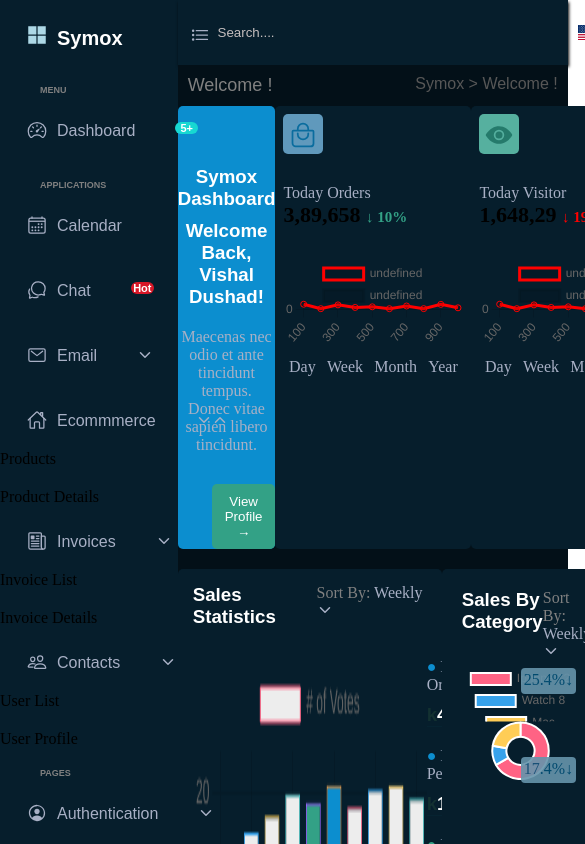
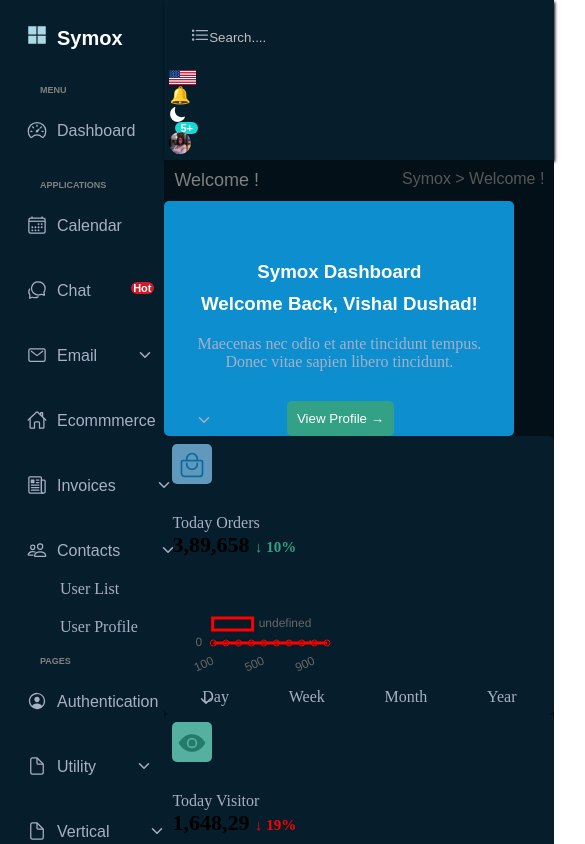
Before and after one commit to Vishalskk/Symoxjs.github.io, a plain HTML site: page index.html in a window 390 px wide. Both pictures are taken after a click on the element 163 px from the left and 565 px from the top of the page. Shown: the top 844 px of the page, 585 px wide, since content can reach past the window. Drawn offline with nearby package versions, Linux system fonts and the light colour scheme.

Commit message:
Update index.css

```diff
--- a/index.css
+++ b/index.css
@@ -5,8 +5,12 @@
 #mainsectionSYMOX{
     display: flex;
 }
+#secondmaindivid{
+    width: 100%;
+}
 .navdiv{
-    /* height: 1000px; */
+    /* height:
+    px; */
     width: 255px;
     background-color: #061e2c;
     /* overflow: auto; */
@@ -30,9 +34,6 @@
     height: 12px;
     width: 23px;
     border-radius: 12px;
-    position: relative;
-    top: 27px;
-    left: 72px;
 color: white;
 font-size: 11px;
 text-align: center;
@@ -364,9 +365,6 @@
     margin: auto;
     margin-top: 20px;
 }
-.secondmaindiv{
-    width: 100%;
-}
 #chart{
     height: 340px!important;
     width: 200px;
@@ -444,13 +442,25 @@
     border-radius: 4px;
     padding: 1px;
 }
-#acro1{
+#acro1,#acro2,#acro3,
+#acro4,
+#acro5,
+#acro6,
+#acro7,
+#acro8,
+#acro9,
+#acro10,
+#acro11,
+#acro12,
+#acro13,
+#acro14,
+#acro15 {
     margin-left: 60px;
     color: #a8b0c5;
     font-weight: lighter;
     display: none;
 }
-#firstupchevronDOP{
+#firstupchevronDOP,#secupchevron{
     display: none;
 }
 
@@ -463,3 +473,145 @@
 h1, h2, h3, h4, h5, h6 {
     font-family: "Be Vietnam",sans-serif;
 }
+canvas {
+    max-width: 400px;
+    margin: 20px;
+}
+
+
+/* media queryy */
+    /* Your existing styles go here */
+
+    /* Media query for tablets */
+    @media (max-width: 768px) {
+        .navdiv {
+          /* Adjust styles for tablets here */
+          width: 50%;
+
+        }
+
+        /* Additional responsive styles for other elements */
+        /* ... */
+      }
+
+      /* Media query for mobile devices */
+      @media (max-width: 480px) {
+        .navdiv {
+          /* Adjust styles for mobile devices here */
+          width: 50%;
+        }
+
+
+        /* Additional responsive styles for other elements */
+        /* ... */
+      }
+
+       /* Media query for tablets */
+    @media (max-width: 768px) {
+        #navbar {
+          flex-direction: column; /* Stack elements vertically on smaller screens */
+        }
+      }
+
+      /* Media query for mobile devices */
+      @media (max-width: 480px) {
+        #navbar {
+          padding: 5px; /* Adjust padding for smaller screens */
+        }
+
+        .flaglogprofile {
+          flex-direction: column; /* Stack elements vertically on smaller screens */
+          align-items: flex-start; /* Align items to the start of the container */
+        }
+
+        #flagofus {
+          margin-right: 0; /* Remove margin for better spacing */
+        }
+      }
+
+          /* Media queries for tablet devices */
+          @media only screen and (max-width: 768px) {
+            .div31ka11 {
+                flex-direction: column; /* Stack items vertically on smaller screens */
+            }
+
+            canvas {
+                width: 100%; /* Make the chart fill the entire width */
+            }
+
+            /* Add any other tablet-specific styles here */
+        }
+
+        /* Media queries for mobile devices */
+        @media only screen and (max-width: 480px) {
+            .div41ka1,.div41ka2 {
+                /* Adjust styles for smaller screens */
+            }
+
+            /* Add any other mobile-specific styles here */
+        }
+
+
+          /* Media queries for tablet devices */
+          @media only screen and (max-width: 768px) {
+            .div31ka11 {
+                flex-direction: column; /* Stack items vertically on smaller screens */
+            }
+
+            /* Add any other tablet-specific styles here */
+        }
+
+        /* Media queries for mobile devices */
+        @media only screen and (max-width: 480px) {
+            .div31ka1ka1,
+            .div31ka1ka2,
+            .div31ka1ka3,
+            .div31ka1ka4 {
+                /* Adjust styles for smaller screens */
+            }
+
+            /* Add any other mobile-specific styles here */
+        }
+
+
+
+          /* Media queries for tablet devices */
+          @media only screen and (max-width: 768px) {
+            .div21,
+            .div22 {
+                flex-direction: column; /* Stack items vertically on smaller screens */
+            }
+
+            /* Add any other tablet-specific styles here */
+        }
+
+        /* Media queries for mobile devices */
+        @media only screen and (max-width: 480px) {
+            .div241,
+            .div24 {
+                /* Adjust styles for smaller screens */
+            }
+
+            /* Add any other mobile-specific styles here */
+        }
+
+
+          /* Media queries for tablet devices */
+          @media only screen and (max-width: 768px) {
+            .vertical5div {
+                flex-direction: column; /* Stack items vertically on smaller screens */
+            }
+
+            /* Add any other tablet-specific styles here */
+        }
+
+        /* Media queries for mobile devices */
+        @media only screen and (max-width: 480px) {
+            .ptag2,
+            .ptag3,
+            .rangerover {
+                /* Adjust styles for smaller screens */
+            }
+
+            /* Add any other mobile-specific styles here */
+        }
```
